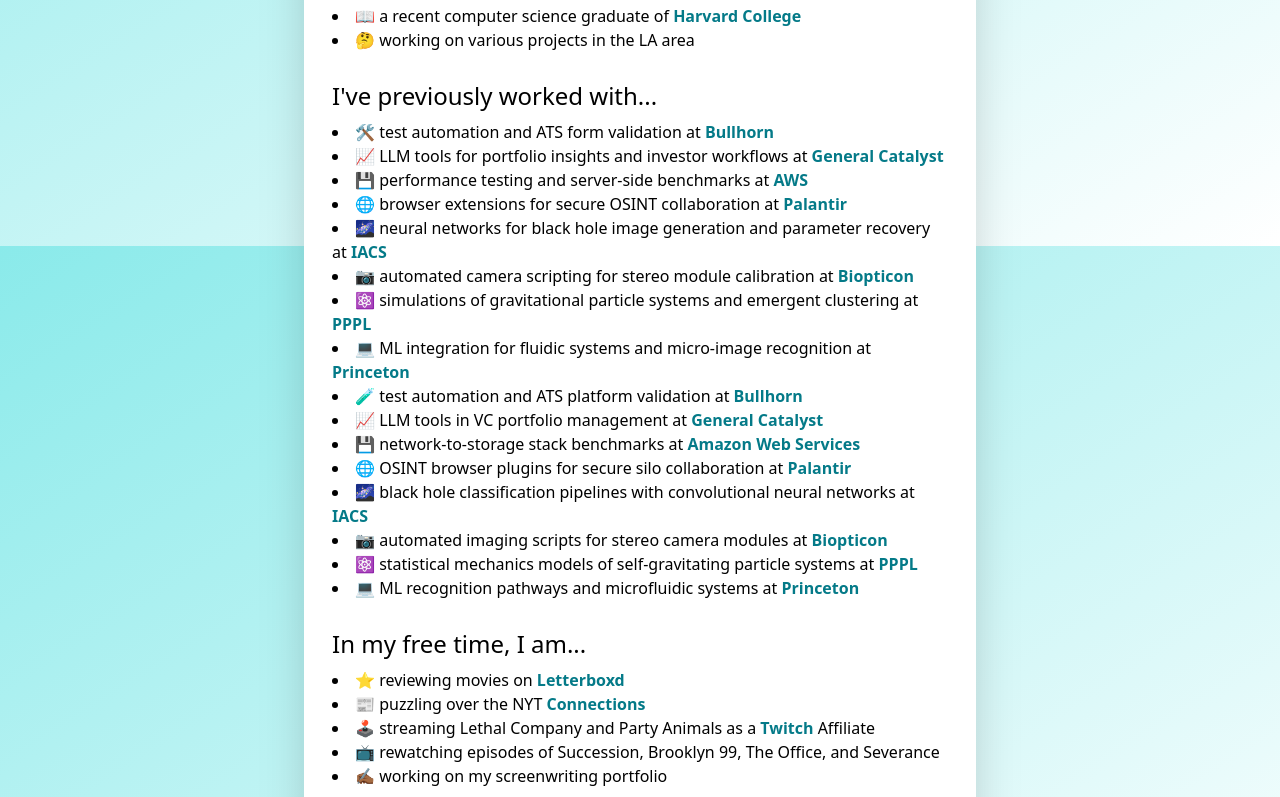
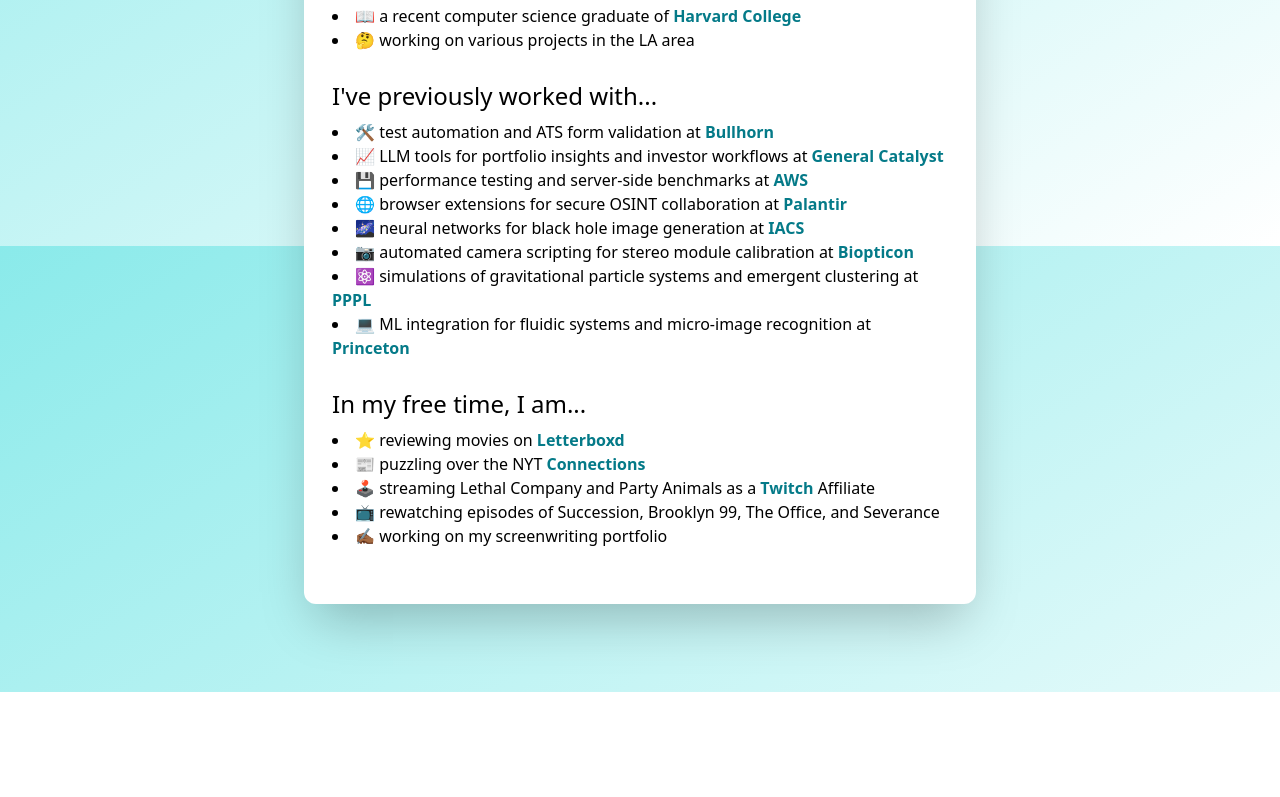
Before and after one commit to nmishra459/nmishra459.github.io, a plain HTML site: page index.html in a window 1280 px wide. Shown: the part 554-1351 px from the top of the page. After the commit the page ends 1246 px from the top, so only its background shows below. Drawn offline with nearby package versions, Linux system fonts and the light colour scheme.

Commit message:
Update index.html

```diff
--- a/index.html
+++ b/index.html
@@ -65,19 +65,10 @@
      <li>📈 LLM tools for portfolio insights and investor workflows at <a class="text-cyan hover:text-cyan-900" href="https://www.generalcatalyst.com"><b>General Catalyst</b></a></li>
      <li>💾 performance testing and server-side benchmarks at <a class="text-cyan hover:text-cyan-900" href="https://www.aboutamazon.com/"><b>AWS</b></a></li>
      <li>🌐 browser extensions for secure OSINT collaboration at <a class="text-cyan hover:text-cyan-900" href="https://www.palantir.com/"><b>Palantir</b></a></li>
-     <li>🌌 neural networks for black hole image generation and parameter recovery at <a class="text-cyan hover:text-cyan-900" href="https://iacs.seas.harvard.edu"><b>IACS</b></a></li>
+     <li>🌌 neural networks for black hole image generation at <a class="text-cyan hover:text-cyan-900" href="https://iacs.seas.harvard.edu"><b>IACS</b></a></li>
      <li>📷 automated camera scripting for stereo module calibration at <a class="text-cyan hover:text-cyan-900" href="https://biopticon.com/"><b>Biopticon</b></a></li>
      <li>⚛️ simulations of gravitational particle systems and emergent clustering at <a class="text-cyan hover:text-cyan-900" href="https://www.pppl.gov/"><b>PPPL</b></a></li>
      <li>💻 ML integration for fluidic systems and micro-image recognition at <a class="text-cyan hover:text-cyan-900" href="https://www.princeton.edu/"><b>Princeton</b></a></li>
-
-<li>🧪 test automation and ATS platform validation at <a class="text-cyan hover:text-cyan-900" href="https://www.bullhorn.com"><b>Bullhorn</b></a></li>
-    <li>📈 LLM tools in VC portfolio management at <a class="text-cyan hover:text-cyan-900" href="https://www.generalcatalyst.com"><b>General Catalyst</b></a></li>
-    <li>💾 network-to-storage stack benchmarks at <a class="text-cyan hover:text-cyan-900" href="https://www.aboutamazon.com/"><b>Amazon Web Services</b></a></li>
-    <li>🌐 OSINT browser plugins for secure silo collaboration at <a class="text-cyan hover:text-cyan-900" href="https://www.palantir.com/"><b>Palantir</b></a></li>
-    <li>🌌 black hole classification pipelines with convolutional neural networks at <a class="text-cyan hover:text-cyan-900" href="https://iacs.seas.harvard.edu"><b>IACS</b></a></li>
-    <li>📷 automated imaging scripts for stereo camera modules at <a class="text-cyan hover:text-cyan-900" href="https://biopticon.com/"><b>Biopticon</b></a></li>
-    <li>⚛️ statistical mechanics models of self-gravitating particle systems at <a class="text-cyan hover:text-cyan-900" href="https://www.pppl.gov/"><b>PPPL</b></a></li>
-    <li>💻 ML recognition pathways and microfluidic systems at <a class="text-cyan hover:text-cyan-900" href="https://www.princeton.edu/"><b>Princeton</b></a></li>
    </ul>
    <p class="font-medium text-xl lg:text-2xl mb-2">In my free time, I am...</p>
    <ul class="marker:text-cyan list-disc mb-7 list-inside">
```
